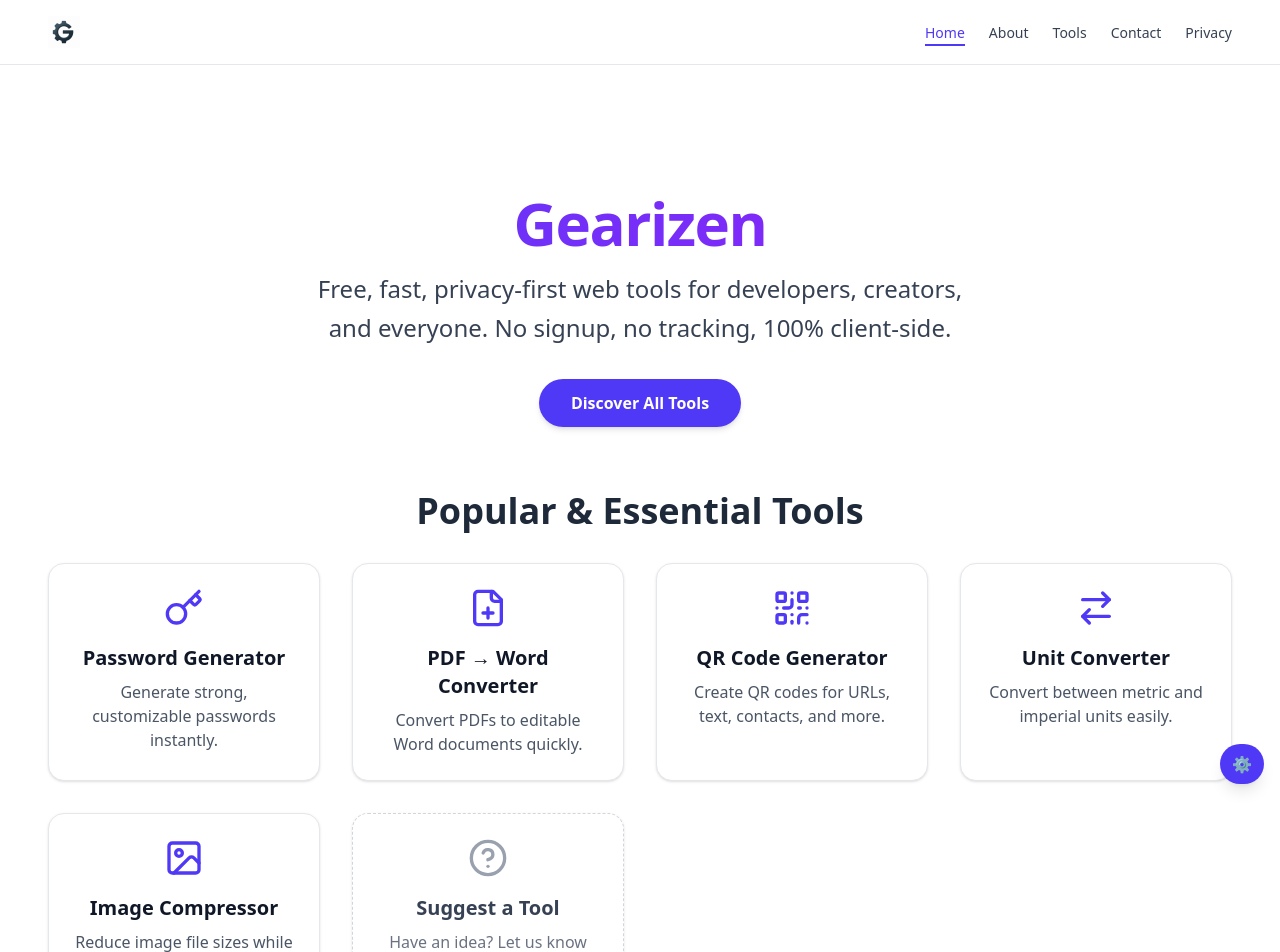
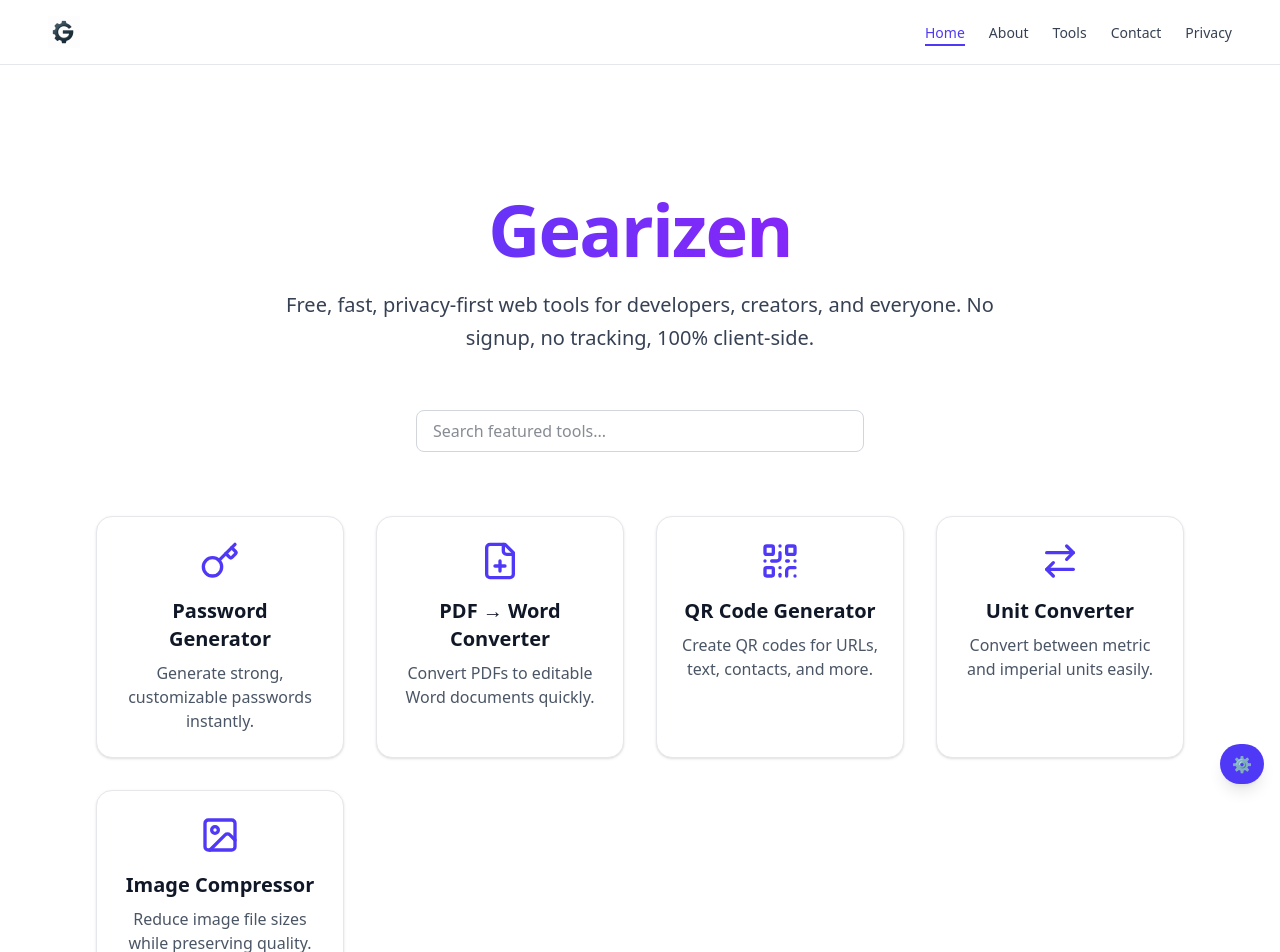
Before and after one commit to tahir-ozcan/gearizen, a Next.js app: page / in a window 1280 px wide. Shown: the top 952 px of the page. Built offline with nearby package versions, Linux system fonts and the light colour scheme.

Commit message:
Update home-client.tsx

```diff
--- a/app/home-client.tsx
+++ b/app/home-client.tsx
@@ -1,82 +1,75 @@
+// app/(home)/HomeClient.tsx
 "use client";
 
-import Link from "next/link";
-import { Suspense } from "react";
-import dynamic from "next/dynamic";
-import { HelpCircle } from "lucide-react";
-import CardLink from "../components/CardLink";
-import { getHomeData } from "../lib/home-data";
-
-const ToolCard = dynamic(() => import("../components/ToolCard"), {
-  ssr: false,
-  loading: () => (
-    <div className="h-48 rounded-2xl bg-gray-100 animate-pulse" aria-hidden="true" />
-  ),
-});
+import { useState, useEffect } from "react";
+import Input from "@/components/Input";
+import ToolCard from "@/components/ToolCard";
+import { getHomeData } from "@/lib/home-data";
 
 export default function HomeClient() {
   const { hero, features } = getHomeData();
+  const [search, setSearch] = useState("");
+  const [filtered, setFiltered] = useState(features);
+
+  useEffect(() => {
+    const q = search.toLowerCase();
+    setFiltered(
+      features.filter(
+        ({ title, description }) =>
+          title.toLowerCase().includes(q) ||
+          description.toLowerCase().includes(q)
+      )
+    );
+  }, [search, features]);
+
   return (
-    <div className="text-gray-900 selection:bg-indigo-200 selection:text-indigo-900">
-      {/* Hero Section */}
+    <main
+      id="main-content"
+      aria-labelledby="home-hero-heading"
+      className="container-responsive py-20 text-gray-900 antialiased selection:bg-indigo-200 selection:text-indigo-900 space-y-16"
+    >
+      {/* Hero */}
       <section
-        aria-labelledby="hero-heading"
-        className="pt-20 pb-16 text-center"
+        aria-labelledby="home-hero-heading"
+        className="text-center max-w-3xl mx-auto space-y-6"
       >
         <h1
-          id="hero-heading"
-          className="gradient-text text-4xl sm:text-5xl md:text-6xl font-extrabold tracking-tight"
+          id="home-hero-heading"
+          className="gradient-text text-5xl sm:text-6xl md:text-7xl font-extrabold tracking-tight"
         >
           {hero.title}
         </h1>
-        <p className="mt-4 text-lg sm:text-xl md:text-2xl text-gray-700 max-w-2xl mx-auto leading-relaxed">
+        <p className="mt-4 text-lg sm:text-xl text-gray-700 leading-relaxed">
           {hero.subHeadline}
         </p>
-        <Link
-          href={hero.ctaHref}
-          aria-label={hero.ctaLabel}
-          className="mt-8 inline-block bg-indigo-600 text-white font-semibold rounded-full px-8 py-3 shadow-md hover:bg-indigo-700 focus:outline-none focus-visible:ring-2 focus-visible:ring-indigo-500 focus-visible:ring-offset-2 transition-colors"
-        >
-          {hero.ctaLabel}
-        </Link>
+        <Input
+          id="home-search"
+          type="search"
+          value={search}
+          onChange={(e) => setSearch(e.target.value)}
+          placeholder="Search featured tools..."
+          aria-label="Search featured tools"
+          className="mt-8 mx-auto max-w-md"
+        />
       </section>
 
-      {/* Popular Tools */}
-      <section aria-labelledby="tools-heading" className="pb-20">
-        <h2
-          id="tools-heading"
-          className="text-3xl sm:text-4xl font-semibold text-gray-800 text-center"
-        >
-          Popular & Essential Tools
+      {/* Featured Tools Grid */}
+      <section aria-labelledby="home-tools-heading">
+        <h2 id="home-tools-heading" className="sr-only">
+          Featured Tools
         </h2>
-        <ul className="mt-8 grid grid-cols-1 sm:grid-cols-2 md:grid-cols-3 lg:grid-cols-4 gap-8">
-          {features.map((tool) => (
-            <li key={tool.href} className="list-none">
-              <Suspense fallback={<div className="h-48 rounded-2xl bg-gray-100 animate-pulse" aria-hidden="true" />}>
+        {filtered.length === 0 ? (
+          <p className="text-center text-gray-600">No tools found.</p>
+        ) : (
+          <ul className="grid gap-8 grid-cols-1 sm:grid-cols-2 md:grid-cols-3 lg:grid-cols-4">
+            {filtered.map((tool) => (
+              <li key={tool.href} className="list-none">
                 <ToolCard {...tool} />
-              </Suspense>
-            </li>
-          ))}
-          <li className="list-none">
-            <CardLink
-              href="/contact"
-              aria-label="Suggest a tool to the Gearizen team"
-              className="group flex flex-col items-center justify-center border-dashed border-gray-300 text-center"
-            >
-              <HelpCircle
-                aria-hidden="true"
-                className="w-10 h-10 text-gray-400 mb-4"
-              />
-              <h3 className="text-xl font-semibold mb-2 text-gray-700">
-                Suggest a Tool
-              </h3>
-              <p className="text-gray-500 max-w-xs">
-                Have an idea? Let us know what tool you’d like to see next.
-              </p>
-            </CardLink>
-          </li>
-        </ul>
+              </li>
+            ))}
+          </ul>
+        )}
       </section>
-    </div>
+    </main>
   );
 }
```
